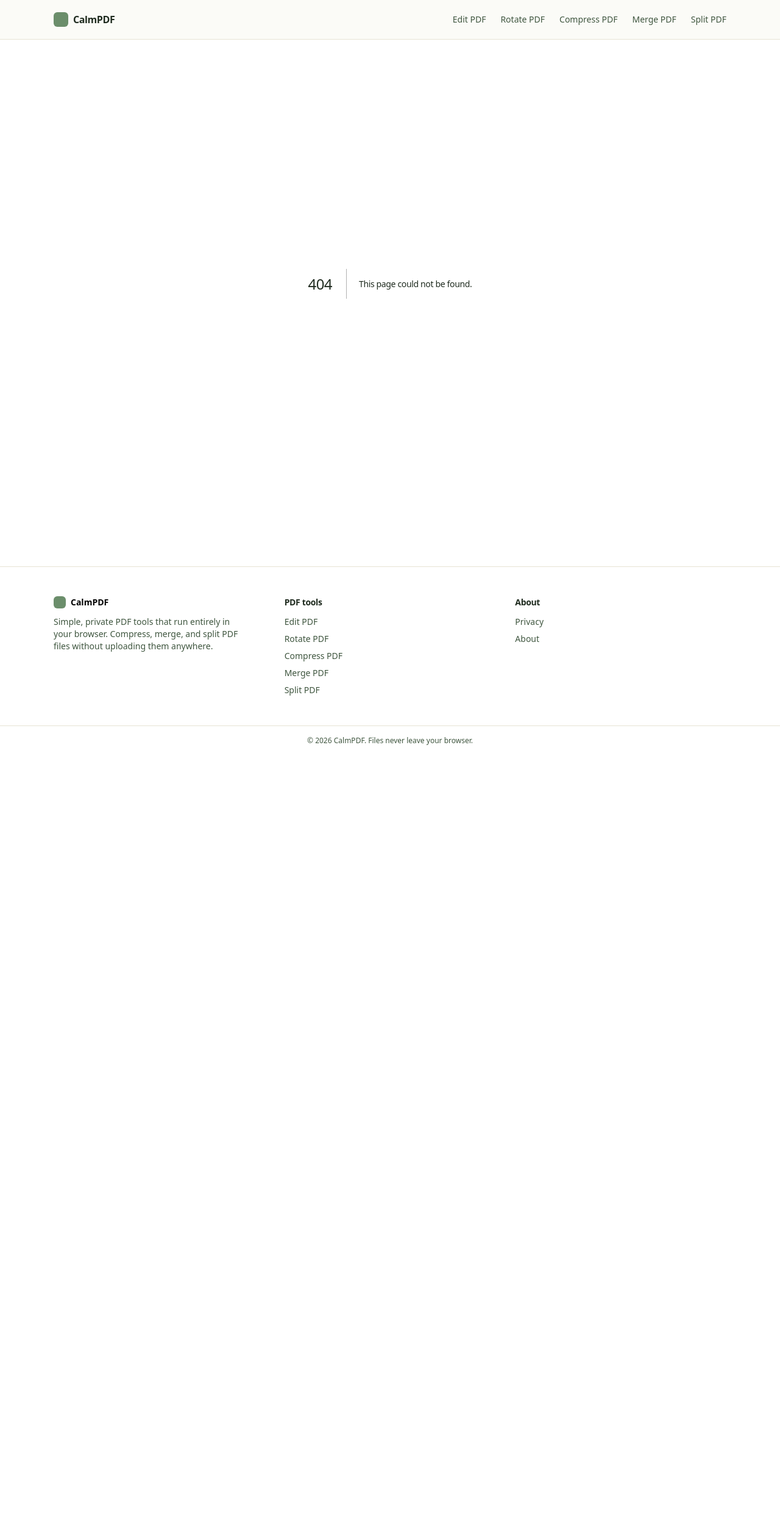
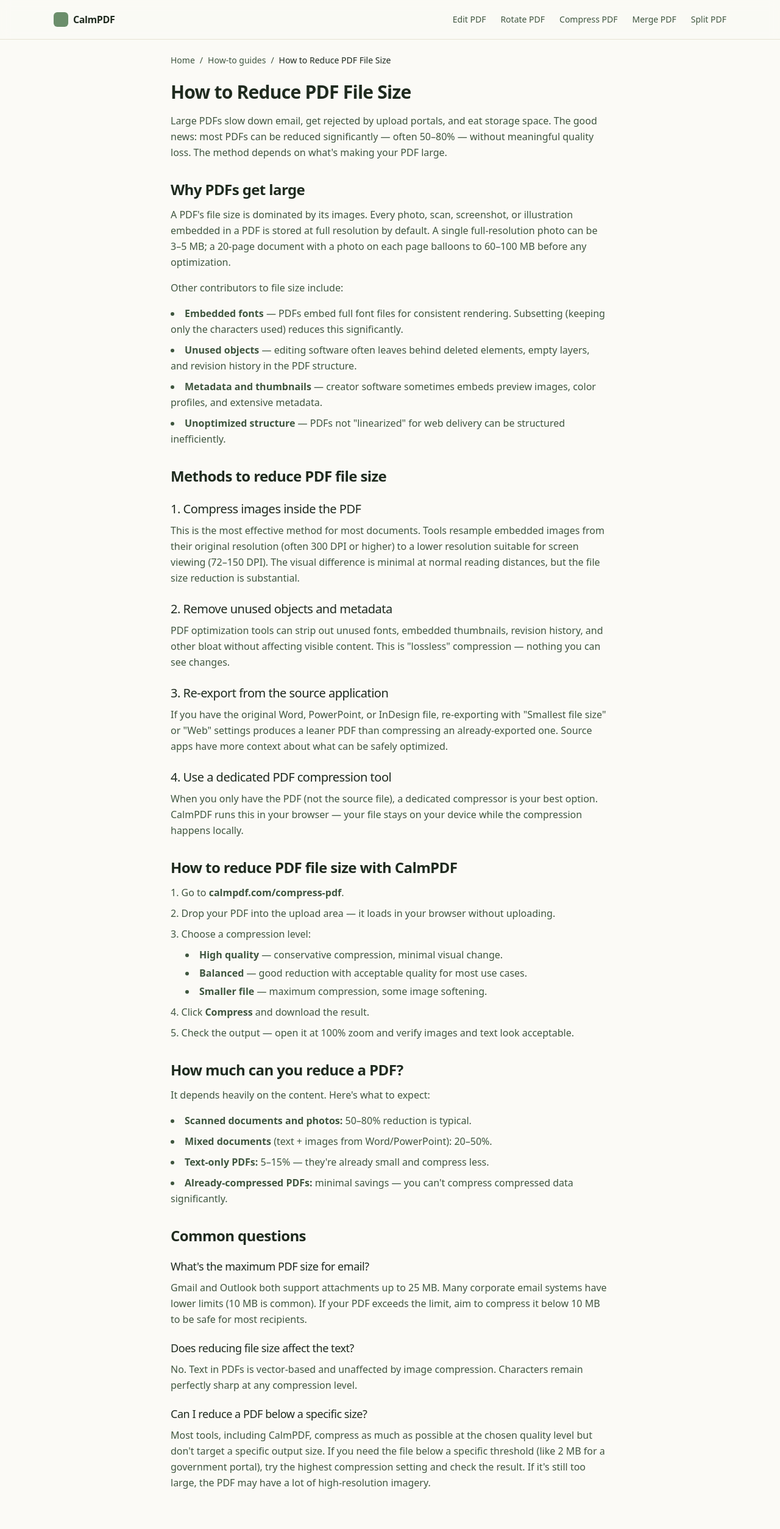
Before and after one commit to lorenzo-gu/calmpdf, a Next.js app: page /how-to/reduce-pdf-file-size in a window 1280 px wide. Before the commit this address had no page. Shown: the top 2508 px of the page at 61% size. Before the commit the page ends 1239 px from the top, so only its background shows below. Built offline with nearby package versions, Linux system fonts and the light colour scheme.

Commit message:
Add how-to: reduce PDF file size

```diff
--- /dev/null
+++ b/src/app/how-to/reduce-pdf-file-size/page.tsx
@@ -0,0 +1,133 @@
+import type { Metadata } from "next";
+import { SITE } from "@/lib/site";
+import { BLOG_POSTS } from "@/content/posts";
+import { ArticleShell } from "@/components/ArticleShell";
+
+const post = BLOG_POSTS.find((p) => p.slug === "reduce-pdf-file-size")!;
+
+export const metadata: Metadata = {
+  title: "How to Reduce PDF File Size | CalmPDF",
+  description:
+    "Learn why PDFs get large and the best methods to reduce file size — including a free, private browser-based tool that needs no upload.",
+  keywords: ["reduce pdf file size", "decrease pdf size", "make pdf smaller"],
+  alternates: { canonical: `${SITE.url}/how-to/reduce-pdf-file-size` },
+  openGraph: {
+    title: "How to Reduce PDF File Size",
+    description: "Why PDFs get large, and the most effective ways to shrink them without losing quality.",
+    url: `${SITE.url}/how-to/reduce-pdf-file-size`,
+    siteName: SITE.name,
+  },
+};
+
+export default function Page() {
+  return (
+    <ArticleShell post={post}>
+      <h1 className="text-3xl font-semibold tracking-tight mb-4">
+        How to Reduce PDF File Size
+      </h1>
+      <p className="text-sage-700 mb-6">
+        Large PDFs slow down email, get rejected by upload portals, and eat storage space.
+        The good news: most PDFs can be reduced significantly — often 50–80% — without
+        meaningful quality loss. The method depends on what's making your PDF large.
+      </p>
+
+      <h2 className="text-2xl font-semibold mt-8 mb-3">Why PDFs get large</h2>
+      <p className="text-sage-700 mb-4">
+        A PDF's file size is dominated by its images. Every photo, scan, screenshot, or
+        illustration embedded in a PDF is stored at full resolution by default. A single
+        full-resolution photo can be 3–5 MB; a 20-page document with a photo on each page
+        balloons to 60–100 MB before any optimization.
+      </p>
+      <p className="text-sage-700 mb-4">
+        Other contributors to file size include:
+      </p>
+      <ul className="list-disc list-inside space-y-2 text-sage-700 mb-6">
+        <li><strong>Embedded fonts</strong> — PDFs embed full font files for consistent rendering. Subsetting (keeping only the characters used) reduces this significantly.</li>
+        <li><strong>Unused objects</strong> — editing software often leaves behind deleted elements, empty layers, and revision history in the PDF structure.</li>
+        <li><strong>Metadata and thumbnails</strong> — creator software sometimes embeds preview images, color profiles, and extensive metadata.</li>
+        <li><strong>Unoptimized structure</strong> — PDFs not "linearized" for web delivery can be structured inefficiently.</li>
+      </ul>
+
+      <h2 className="text-2xl font-semibold mt-8 mb-3">Methods to reduce PDF file size</h2>
+
+      <h3 className="text-xl font-medium mt-6 mb-2">1. Compress images inside the PDF</h3>
+      <p className="text-sage-700 mb-4">
+        This is the most effective method for most documents. Tools resample embedded images
+        from their original resolution (often 300 DPI or higher) to a lower resolution
+        suitable for screen viewing (72–150 DPI). The visual difference is minimal at normal
+        reading distances, but the file size reduction is substantial.
+      </p>
+
+      <h3 className="text-xl font-medium mt-6 mb-2">2. Remove unused objects and metadata</h3>
+      <p className="text-sage-700 mb-4">
+        PDF optimization tools can strip out unused fonts, embedded thumbnails, revision
+        history, and other bloat without affecting visible content. This is "lossless"
+        compression — nothing you can see changes.
+      </p>
+
+      <h3 className="text-xl font-medium mt-6 mb-2">3. Re-export from the source application</h3>
+      <p className="text-sage-700 mb-4">
+        If you have the original Word, PowerPoint, or InDesign file, re-exporting with
+        "Smallest file size" or "Web" settings produces a leaner PDF than compressing an
+        already-exported one. Source apps have more context about what can be safely
+        optimized.
+      </p>
+
+      <h3 className="text-xl font-medium mt-6 mb-2">4. Use a dedicated PDF compression tool</h3>
+      <p className="text-sage-700 mb-6">
+        When you only have the PDF (not the source file), a dedicated compressor is your best
+        option. CalmPDF runs this in your browser — your file stays on your device while the
+        compression happens locally.
+      </p>
+
+      <h2 className="text-2xl font-semibold mt-8 mb-3">How to reduce PDF file size with CalmPDF</h2>
+      <ol className="list-decimal list-inside space-y-2 text-sage-700 mb-6">
+        <li>Go to <strong>calmpdf.com/compress-pdf</strong>.</li>
+        <li>Drop your PDF into the upload area — it loads in your browser without uploading.</li>
+        <li>Choose a compression level:
+          <ul className="list-disc list-inside ml-6 mt-2 space-y-1">
+            <li><strong>High quality</strong> — conservative compression, minimal visual change.</li>
+            <li><strong>Balanced</strong> — good reduction with acceptable quality for most use cases.</li>
+            <li><strong>Smaller file</strong> — maximum compression, some image softening.</li>
+          </ul>
+        </li>
+        <li>Click <strong>Compress</strong> and download the result.</li>
+        <li>Check the output — open it at 100% zoom and verify images and text look acceptable.</li>
+      </ol>
+
+      <h2 className="text-2xl font-semibold mt-8 mb-3">How much can you reduce a PDF?</h2>
+      <p className="text-sage-700 mb-4">
+        It depends heavily on the content. Here's what to expect:
+      </p>
+      <ul className="list-disc list-inside space-y-2 text-sage-700 mb-6">
+        <li><strong>Scanned documents and photos:</strong> 50–80% reduction is typical.</li>
+        <li><strong>Mixed documents</strong> (text + images from Word/PowerPoint): 20–50%.</li>
+        <li><strong>Text-only PDFs:</strong> 5–15% — they're already small and compress less.</li>
+        <li><strong>Already-compressed PDFs:</strong> minimal savings — you can't compress compressed data significantly.</li>
+      </ul>
+
+      <h2 className="text-2xl font-semibold mt-8 mb-3">Common questions</h2>
+
+      <h3 className="text-lg font-medium mt-5 mb-2">What's the maximum PDF size for email?</h3>
+      <p className="text-sage-700 mb-4">
+        Gmail and Outlook both support attachments up to 25 MB. Many corporate email systems
+        have lower limits (10 MB is common). If your PDF exceeds the limit, aim to compress
+        it below 10 MB to be safe for most recipients.
+      </p>
+
+      <h3 className="text-lg font-medium mt-5 mb-2">Does reducing file size affect the text?</h3>
+      <p className="text-sage-700 mb-4">
+        No. Text in PDFs is vector-based and unaffected by image compression. Characters
+        remain perfectly sharp at any compression level.
+      </p>
+
+      <h3 className="text-lg font-medium mt-5 mb-2">Can I reduce a PDF below a specific size?</h3>
+      <p className="text-sage-700 mb-4">
+        Most tools, including CalmPDF, compress as much as possible at the chosen quality level
+        but don't target a specific output size. If you need the file below a specific threshold
+        (like 2 MB for a government portal), try the highest compression setting and check the
+        result. If it's still too large, the PDF may have a lot of high-resolution imagery.
+      </p>
+    </ArticleShell>
+  );
+}
```
